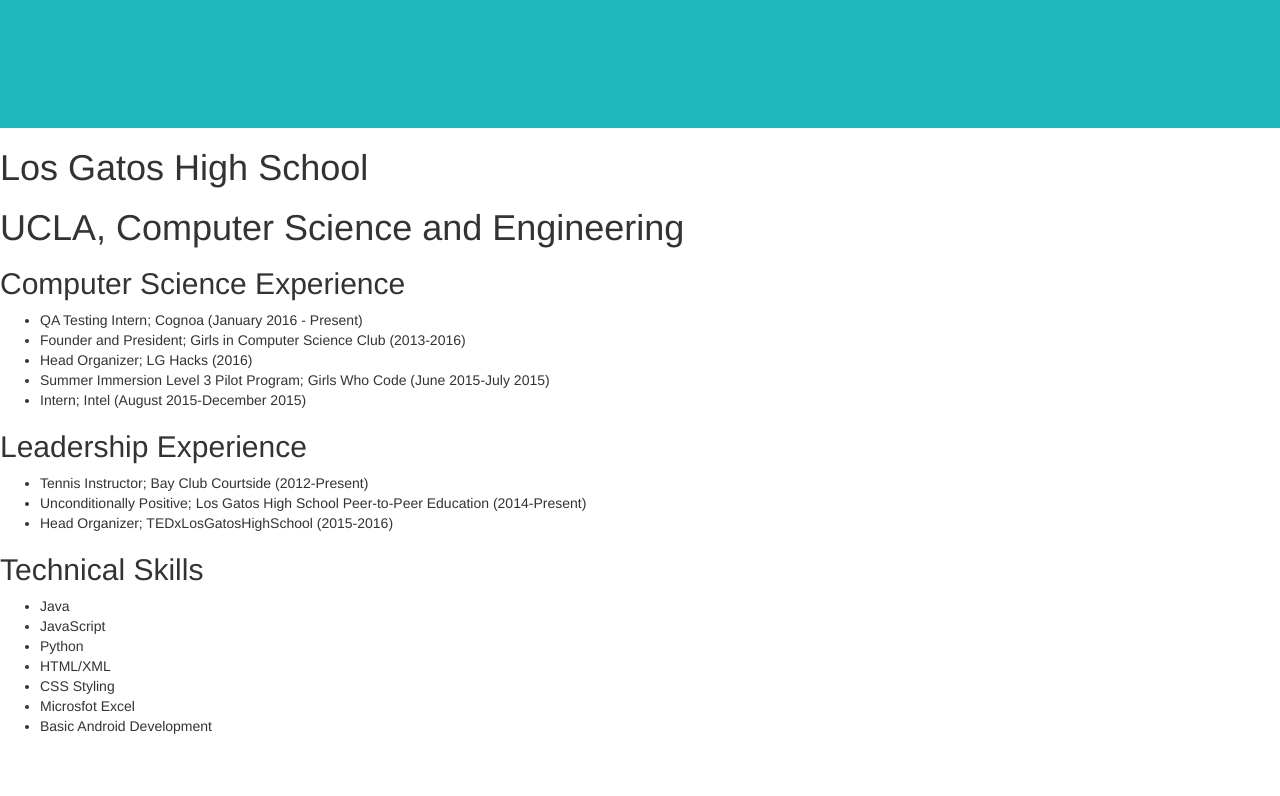
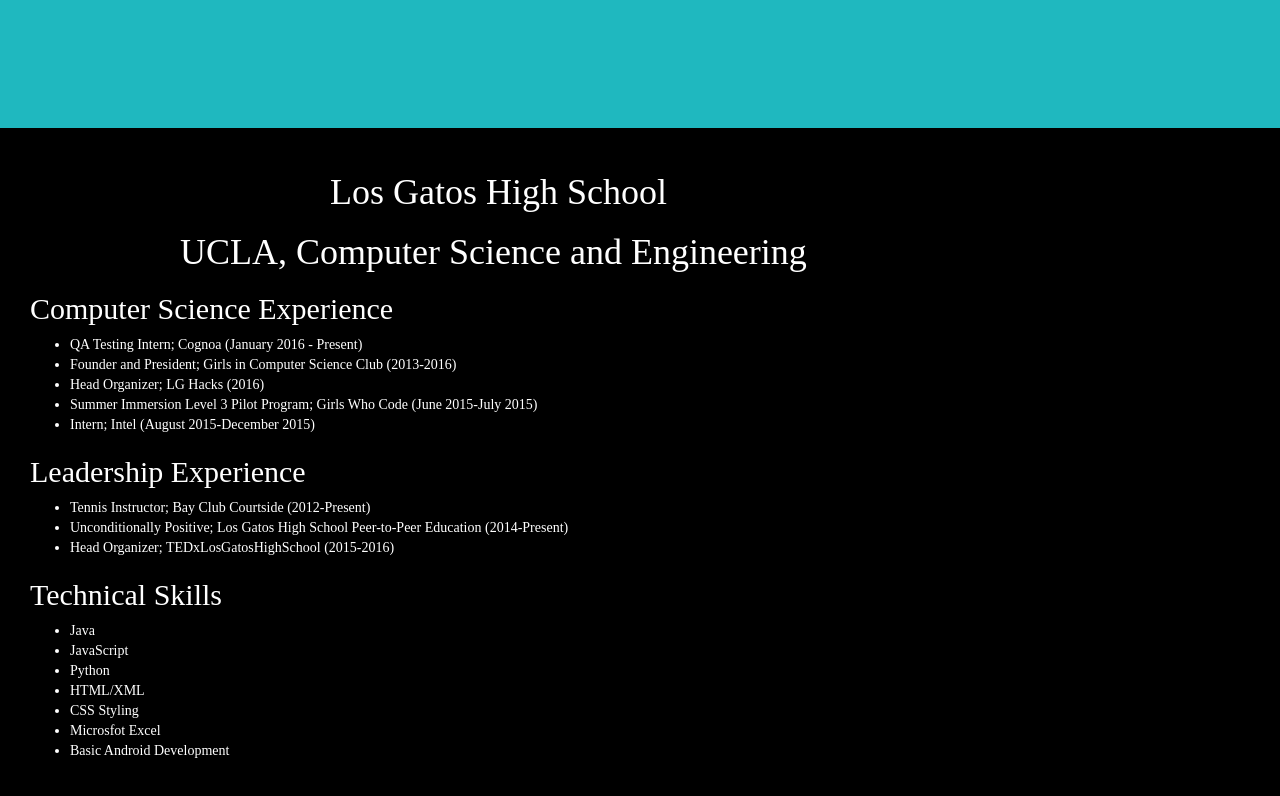
Before and after one commit to azepecki/azepecki.github.io, a plain HTML site: page index.html in a window 1280 px wide. Shown: the part 592-1388 px from the top of the page. Before the commit the page ends 1338 px from the top, so only its background shows below. Drawn offline with nearby package versions, Linux system fonts and the light colour scheme; a web font is replaced by a local one.

Commit message:
New Update

```diff
--- a/indexstyle.css
+++ b/indexstyle.css
@@ -27,6 +27,26 @@
 	font-size: 45px;
 }
 
+.about {
+	font-family: Tiffany;
+	background-color: #000000;
+	color: #FFFFFF;
+	padding-top: 25px;
+	padding-left: 30px;
+	padding-bottom: 25px;
+	padding-right: 30px;
+}
+
+
+.heading {
+	margin-left: 300px;
+}
+
+.parttwo {
+	margin-left: 150px;
+}
+
+
 body {
 	background-color: #FFFDD0;
 }
```
